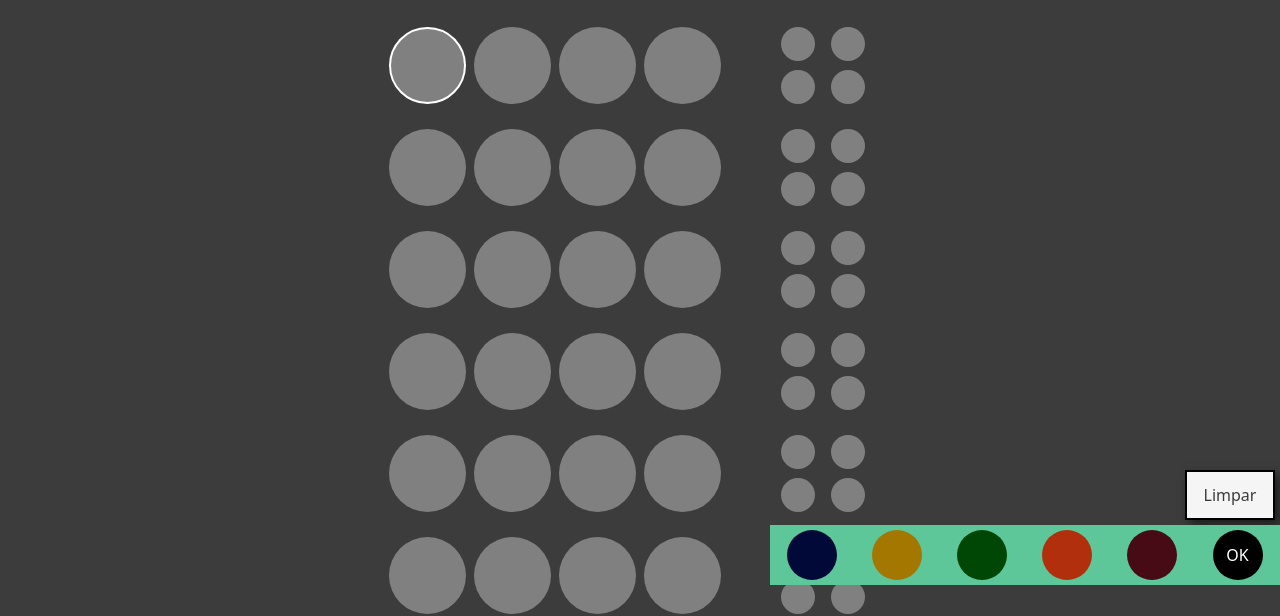
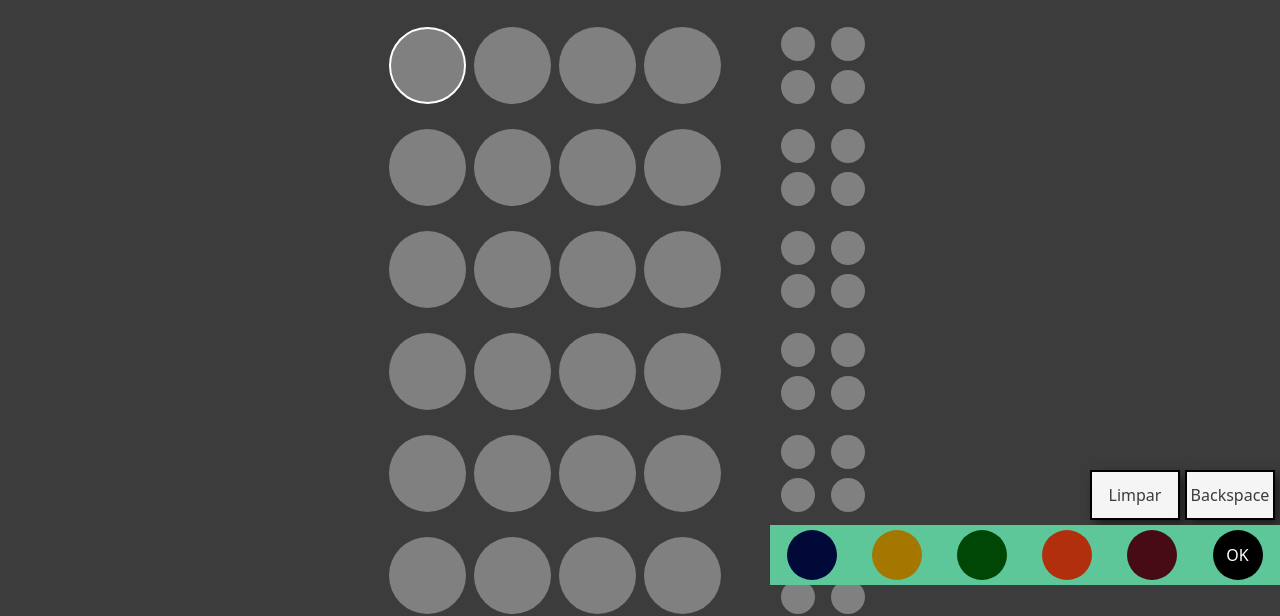
Before and after one commit to arthurb-reis/jogo_senha, a plain HTML site: page index.html in a window 1280 px wide. Shown: the part 215-831 px from the top of the page. Drawn offline with nearby package versions, Linux system fonts and the light colour scheme.

Commit message:
Update styles.css

```diff
--- a/styles.css
+++ b/styles.css
@@ -45,7 +45,7 @@ header {
 	background-color: #3C3C3C;
 }
 
-.limpar {
+.limpar, .bs {
 	background-color: #F5F5F5;
 	display: flex;
     align-items: center;
@@ -181,14 +181,21 @@ header {
 		margin: 0px;
 	}
 
-	.limpar {
+	.limpar, .bs {
 		position: fixed;
 		width: 25vw;
 		height: 10vw;
 		bottom: 13vw; /* Distância do fundo da tela: 12vw ele fica colado com o teclado*/
-		right: 0px; /* Distância da esquerda da tela */
 		display: flex;
 		align-items: center;
+	}
+
+	.bs {
+		right: 0px; /* Distância da esquerda da tela */
+	}
+
+	.limpar {
+		right: 25vw; /* Distância da esquerda da tela */
 	}
 
 	.teclado-container {
@@ -251,14 +258,22 @@ header {
 		margin: 0px;
 	}
 
-	.limpar {
+	.limpar, .bs {
 		position: fixed;
 		width: 90px;
 		height: 50px;
 		bottom: 65px; /* Distância do fundo da tela: 60px ele fica colado com o teclado*/
-		right: 5px; /* Distância da esquerda da tela */
 		display: flex;
 		align-items: center;
+		cursor: pointer;
+	}
+
+	.bs {
+		right: 5px; /* Distância da esquerda da tela */
+	}
+
+	.limpar {
+		right: 100px;
 	}
 
 	.teclado-container {
@@ -269,7 +284,7 @@ header {
 		display: flex;
 		align-items: center;
 	}
-	.submit, .limpar {
+	.submit, .limpar, .bs {
 		font-size: 16;
 	}
 }
```
